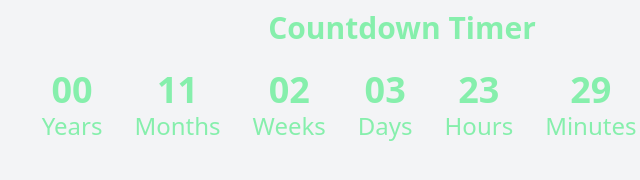
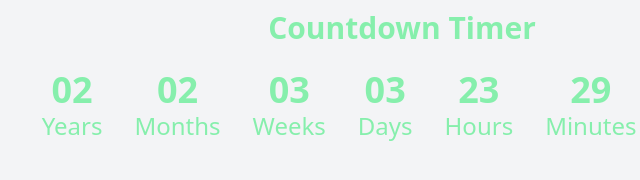
Before and after one commit to ismetguzelgun/countdown, a plain HTML site: page index.html in a window 1280 px wide. Shown: the part 324-504 px from the top of the page, 238-878 px from the left. Drawn offline with nearby package versions, Linux system fonts and the light colour scheme.

Commit message:
a goal set

```diff
--- a/index.html
+++ b/index.html
@@ -59,7 +59,7 @@
   </div>
 
   <script>
-    const targetDate = new Date("2025-12-31T23:59:59").getTime(); // Set your target date here
+    const targetDate = new Date("2027-03-31T23:59:59").getTime(); // Set your target date here
 
     // Load saved night mode preference from localStorage
     let nightMode = localStorage.getItem('nightMode') === 'true';
```
